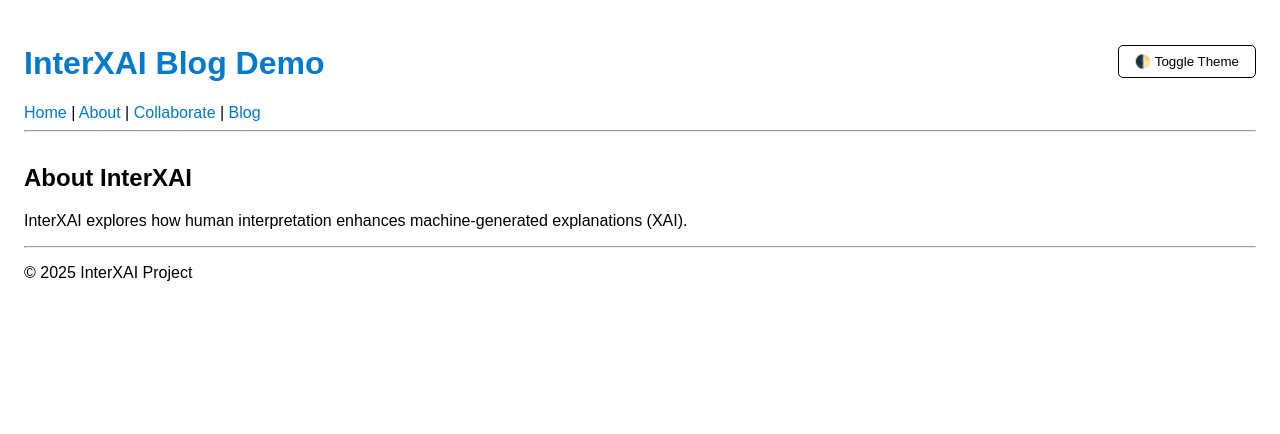
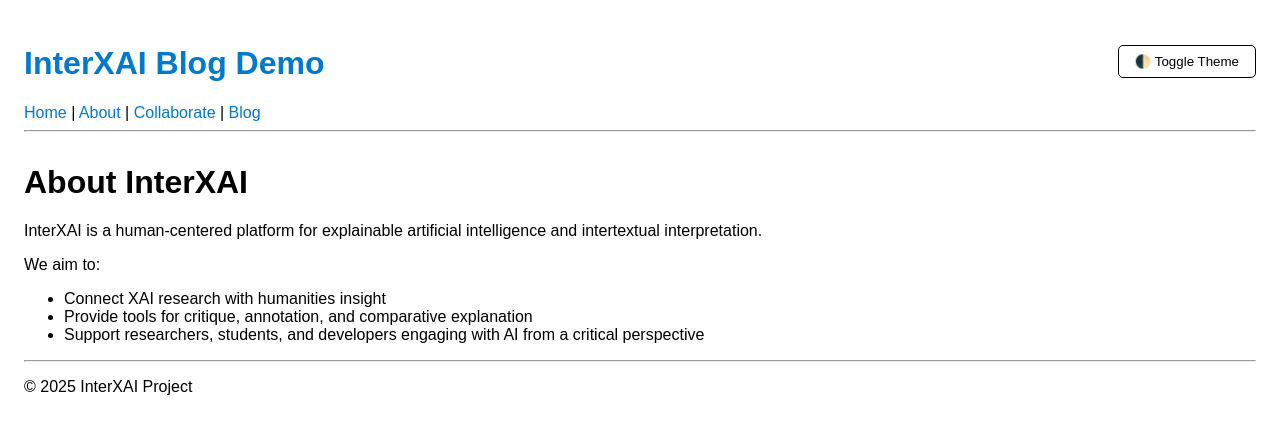
Before and after one commit to bfiliks/interxai.github.io, a Jekyll site: the page built from about.md, in a window 1280 px wide. Shown: the top 434 px of the page. Built offline with Jekyll 4.4.1, drawn with Linux system fonts in a browser that asks for light colours.

Commit message:
Update about.md

```diff
--- a/about.md
+++ b/about.md
@@ -1,8 +1,14 @@
 ---
 layout: default
 title: About
+permalink: /about/
 ---
 
-## About InterXAI
+# About InterXAI
 
-InterXAI explores how human interpretation enhances machine-generated explanations (XAI).
+InterXAI is a human-centered platform for explainable artificial intelligence and intertextual interpretation.
+
+We aim to:
+- Connect XAI research with humanities insight
+- Provide tools for critique, annotation, and comparative explanation
+- Support researchers, students, and developers engaging with AI from a critical perspective
```
